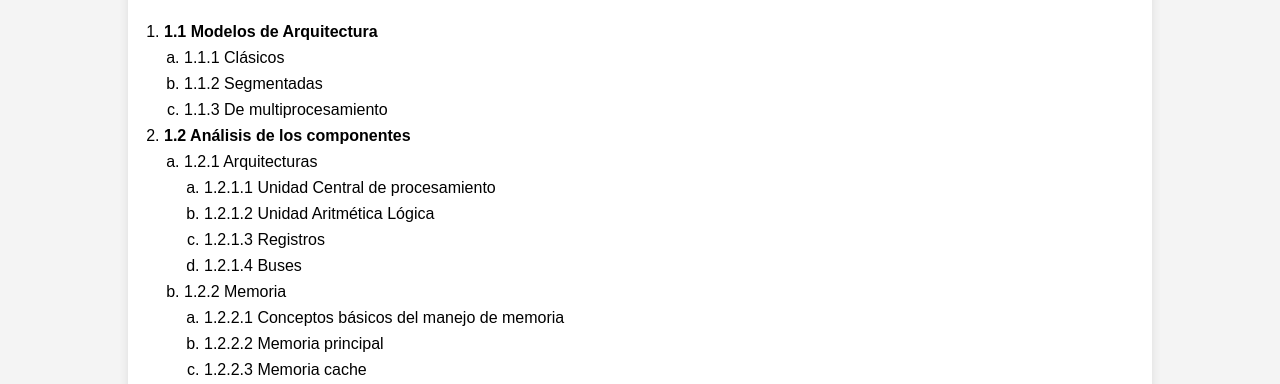
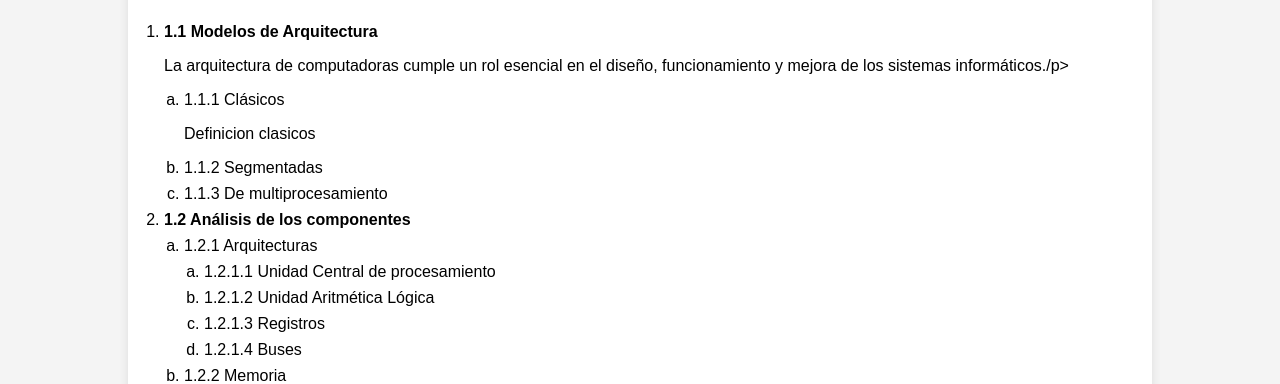
Before and after one commit to JesusGADA/JesusGADA.github.io, a plain HTML site: page index.html in a window 1280 px wide. Shown: the part 366-750 px from the top of the page. Drawn offline with Linux system fonts and the light colour scheme.

Commit message:
Update index.html 1.2

```diff
--- a/index.html
+++ b/index.html
@@ -81,8 +81,10 @@
         <h2>Unidad 1: Arquitectura de Computo</h2>
         <ul>
             <li><strong>1.1 Modelos de Arquitectura</strong>
+                <p>La arquitectura de computadoras cumple un rol esencial en el diseño, funcionamiento y mejora de los sistemas informáticos./p>
                 <ul>
                     <li>1.1.1 Clásicos</li>
+                    <p>Definicion clasicos</p>
                     <li>1.1.2 Segmentadas</li>
                     <li>1.1.3 De multiprocesamiento</li>
                 </ul>
```
